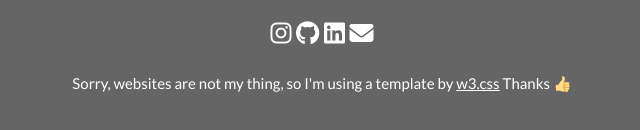
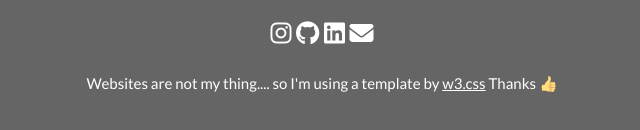
Before and after one commit to devedup/devedup.github.io, a plain HTML site: page index.html in a window 1280 px wide. Shown: the part 4919-5049 px from the top of the page, 318-958 px from the left. Drawn offline with nearby package versions, Linux system fonts and the light colour scheme.

Commit message:
copy change

```diff
--- a/index.html
+++ b/index.html
@@ -474,7 +474,7 @@ body, html {
     <a href="https://www.linkedin.com/in/davidcasserlyuk" target="_blank"><i class="fab fa-linkedin w3-hover-opacity"></i></a>
     <a href="mailto:contactme@devedup.com"><i class="fa fa-envelope w3-hover-opacity"></i></a>
   </div>
-  <p>Sorry, websites are not my thing, so I'm using a template by <a href="https://www.w3schools.com/w3css/default.asp" title="W3.CSS" target="_blank" class="w3-hover-text-green">w3.css</a> Thanks 👍</p>
+  <p>Websites are not my thing.... so I'm using a template by <a href="https://www.w3schools.com/w3css/default.asp" title="W3.CSS" target="_blank" class="w3-hover-text-green">w3.css</a> Thanks 👍</p>
 </footer>
 
 <script>
```
